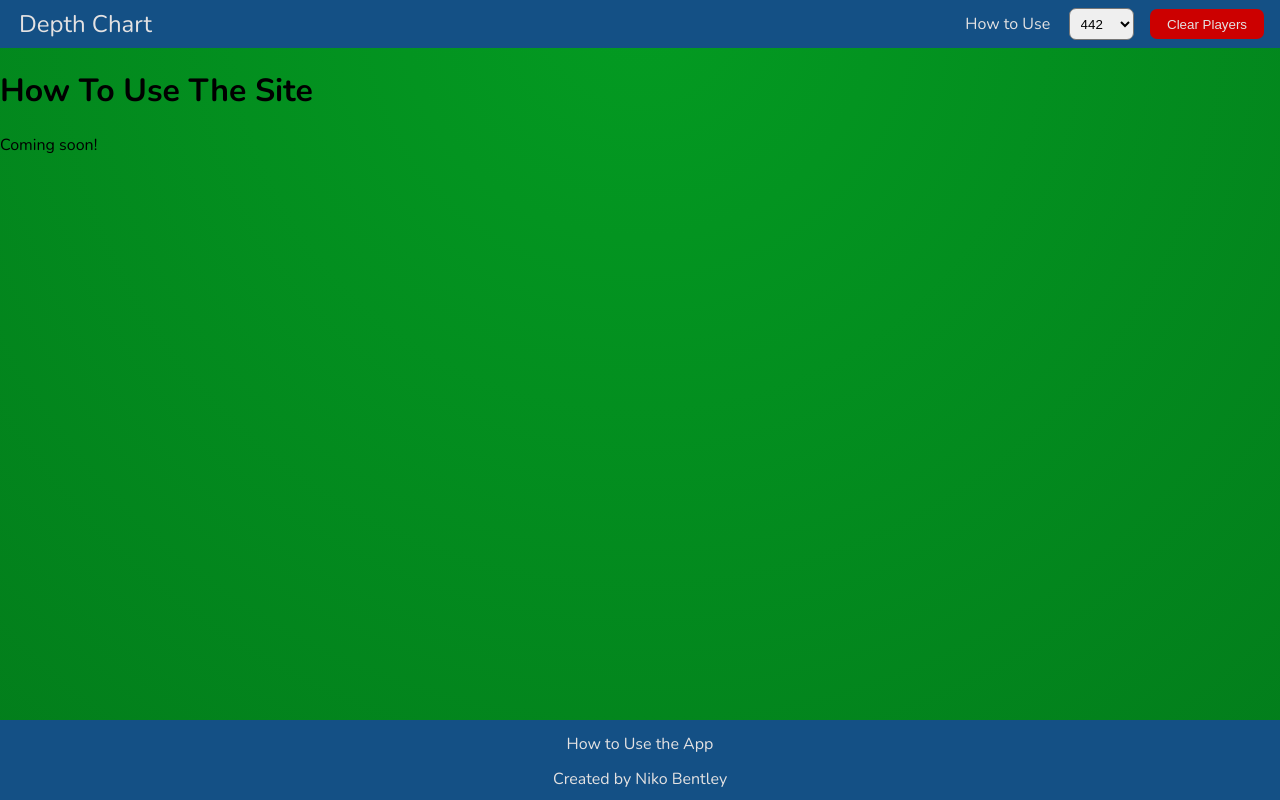
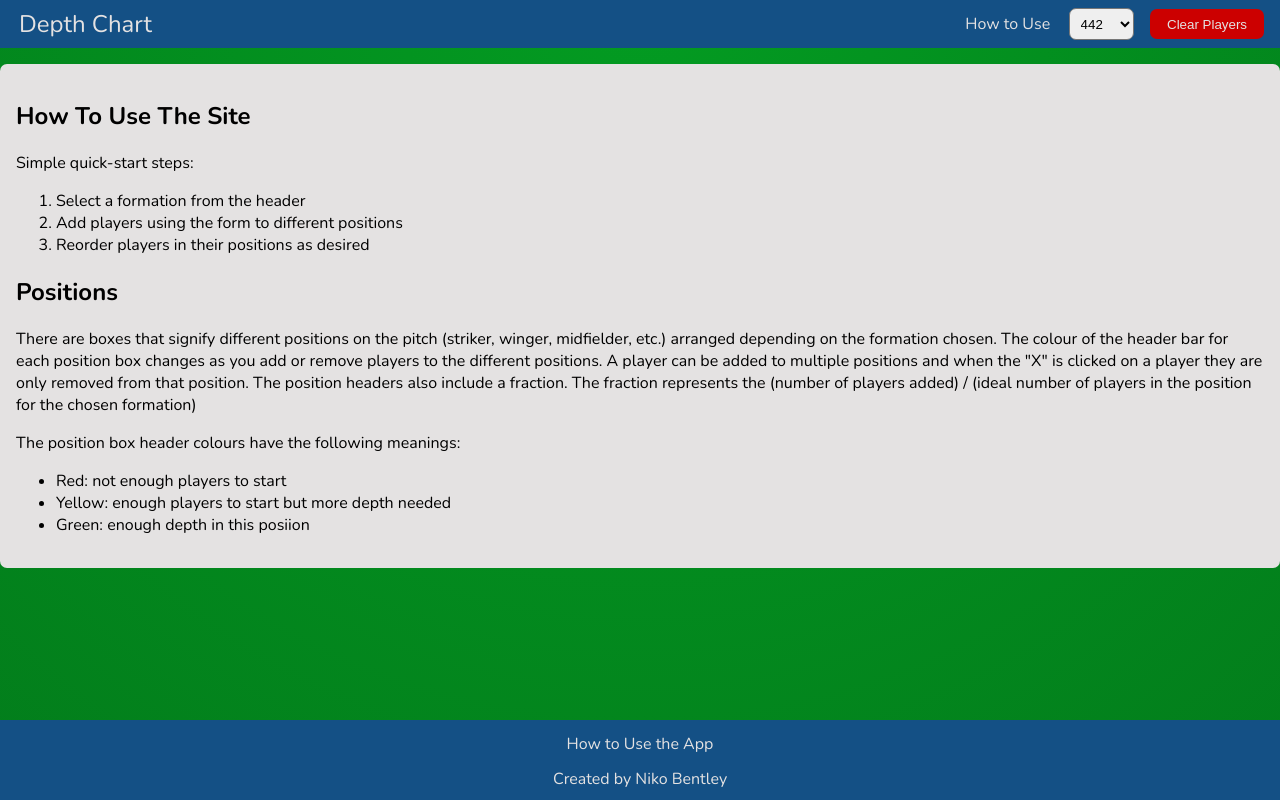
Before and after one commit to MapleThunder/depth-chart-sv, a SvelteKit app: page /how-to-use in a window 1280 px wide. Built offline with nearby package versions, Linux system fonts and the light colour scheme.

Commit message:
Updated README and added content to how to use page

```diff
--- a/src/routes/how-to-use/+page.svelte
+++ b/src/routes/how-to-use/+page.svelte
@@ -1,3 +1,52 @@
-<h1>How To Use The Site</h1>
+<script>
+</script>
 
-<p>Coming soon!</p>
+<div id="content">
+	<section>
+		<h1>How To Use The Site</h1>
+
+		<p>Simple quick-start steps:</p>
+
+		<ol>
+			<li>Select a formation from the header</li>
+			<li>Add players using the form to different positions</li>
+			<li>Reorder players in their positions as desired</li>
+		</ol>
+
+		<h2>Positions</h2>
+
+		<p>
+			There are boxes that signify different positions on the pitch (striker, winger, midfielder,
+			etc.) arranged depending on the formation chosen. The colour of the header bar for each
+			position box changes as you add or remove players to the different positions. A player can be
+			added to multiple positions and when the "X" is clicked on a player they are only removed from
+			that position. The position headers also include a fraction. The fraction represents the
+			(number of players added) / (ideal number of players in the position for the chosen formation)
+		</p>
+
+		<p>The position box header colours have the following meanings:</p>
+
+		<ul>
+			<li>Red: not enough players to start</li>
+			<li>Yellow: enough players to start but more depth needed</li>
+			<li>Green: enough depth in this posiion</li>
+		</ul>
+	</section>
+</div>
+
+<style>
+	div#content {
+		display: flex;
+		flex-direction: column;
+		margin: 0 auto;
+		max-width: var(--column);
+	}
+
+	section {
+		background-color: var(--paper);
+		padding: 1rem;
+		border-radius: var(--border-radius);
+		margin-top: 1rem;
+		max-width: var(--column);
+	}
+</style>
```
Also changed, not shown: 1 other file (tests, documents, lock files or other folders).
